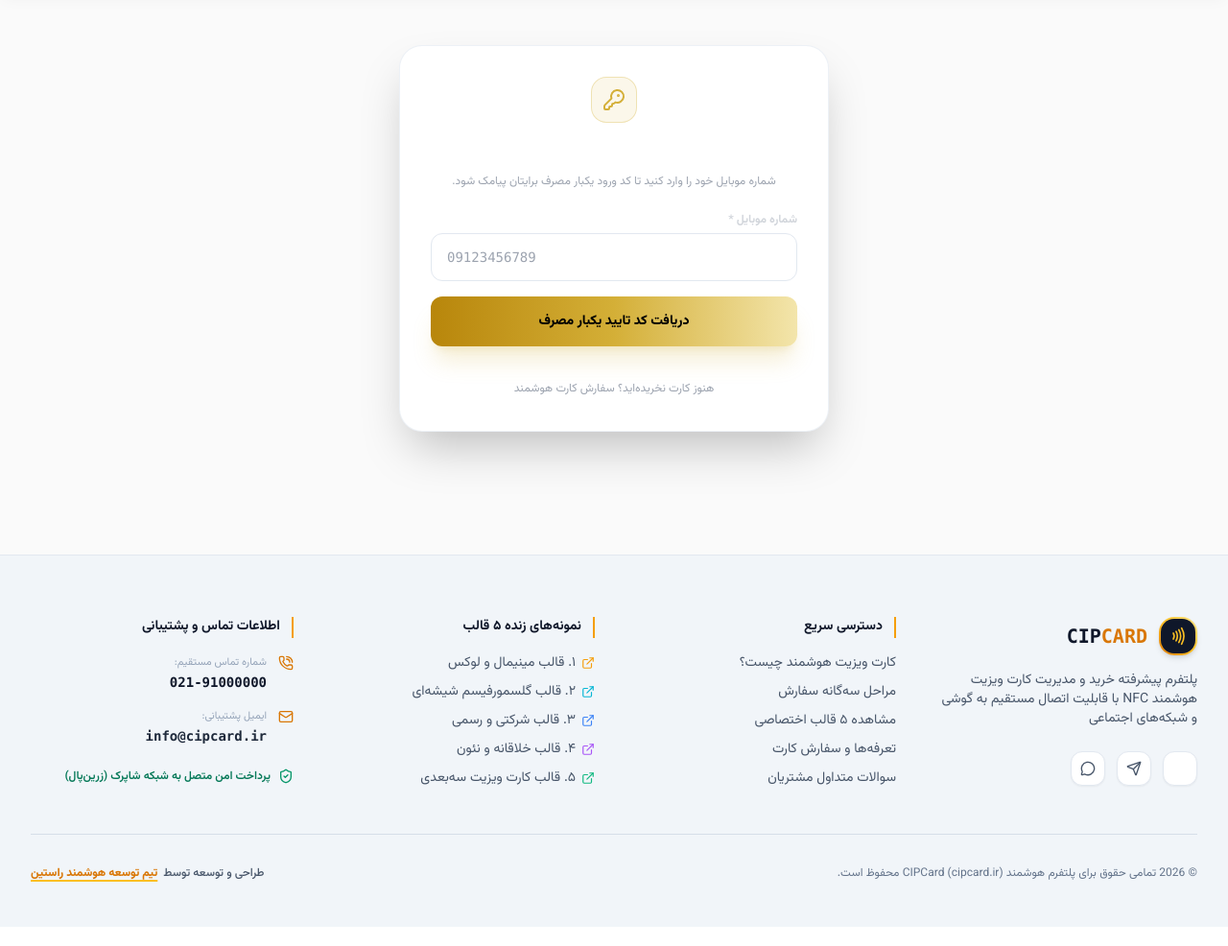
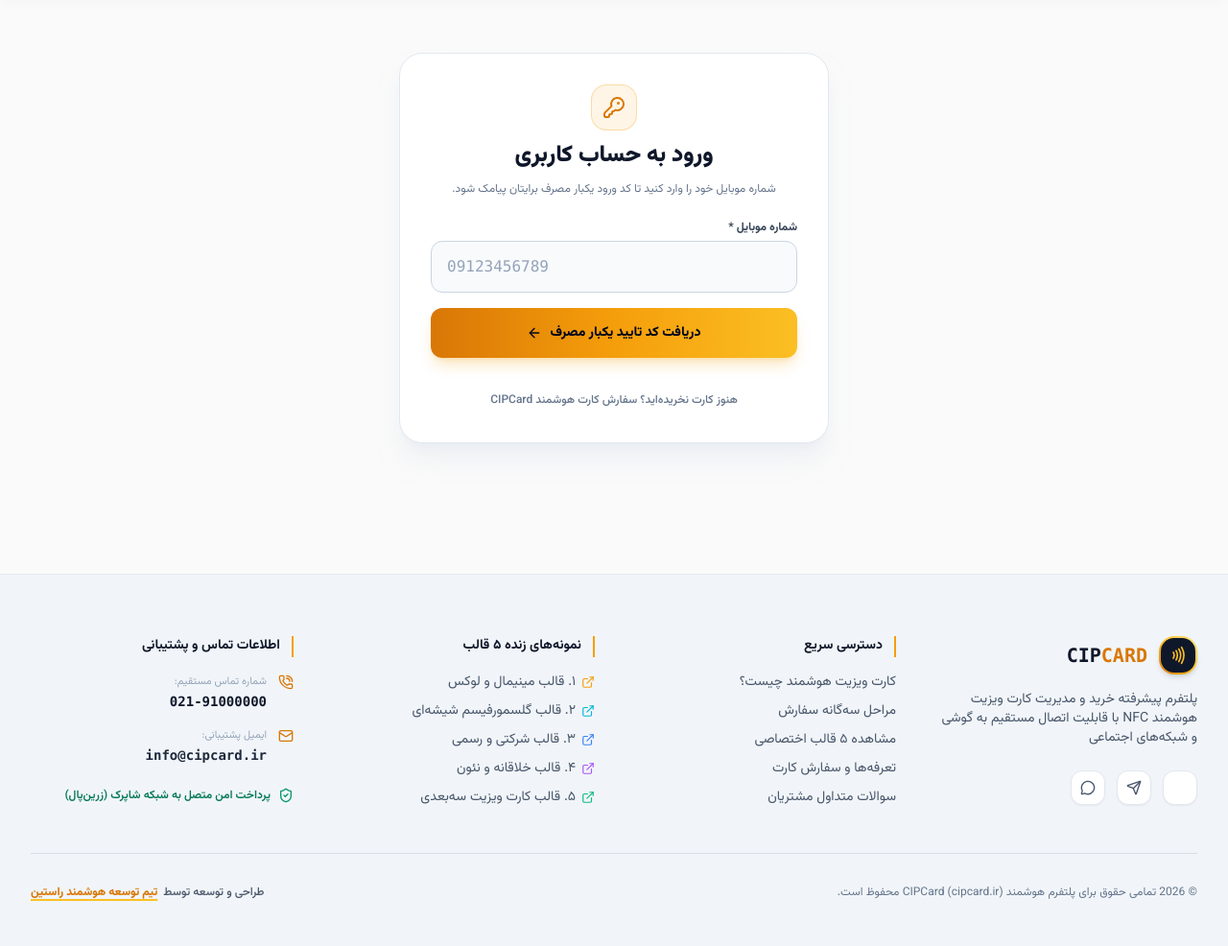
Before and after one commit to esarabi/cipcard, a PHP site: page /auth/login in a window 1280 px wide. Shown: the part 81-1067 px from the top of the page at 96% size. Run offline with PHP 8.4, Linux system fonts and the light colour scheme; data comes from the database, SQL or seed files in the repository; some libraries are stand-ins or nearby versions.

Commit message:
Fix login page input styling: ensure dark readable text on light input backgrounds

```diff
--- a/views/auth/login.php
+++ b/views/auth/login.php
@@ -1,30 +1,33 @@
-<div class="max-w-md mx-auto my-12 p-6 sm:p-8 rounded-3xl bg-brand-surface border border-brand-border/60 shadow-2xl">
+<div class="max-w-md mx-auto my-14 p-6 sm:p-8 rounded-3xl bg-white border border-slate-200 shadow-xl shadow-slate-200/50">
 
     <!-- STEP 1: Phone number -->
     <div id="login-step-phone" class="space-y-6">
         <div class="text-center space-y-2">
-            <div class="w-12 h-12 rounded-2xl bg-brand-gold/10 border border-brand-gold/30 text-brand-gold mx-auto flex items-center justify-center">
+            <div class="w-12 h-12 rounded-2xl bg-amber-500/10 border border-amber-500/30 text-amber-600 mx-auto flex items-center justify-center">
                 <i data-lucide="key-round" class="w-6 h-6"></i>
             </div>
-            <h1 class="text-2xl font-black text-white">ورود بدون رمز عبور</h1>
-            <p class="text-xs text-gray-400">شماره موبایل خود را وارد کنید تا کد ورود یکبار مصرف برایتان پیامک شود.</p>
+            <h1 class="text-2xl font-black text-slate-900">ورود به حساب کاربری</h1>
+            <p class="text-xs text-slate-500">شماره موبایل خود را وارد کنید تا کد ورود یکبار مصرف برایتان پیامک شود.</p>
         </div>
 
         <form id="user-login-form" class="space-y-4">
             <?= \App\Core\Csrf::field() ?>
             <div>
-                <label class="block text-xs font-bold text-gray-300 mb-1.5">شماره موبایل *</label>
-                <input type="tel" id="login-mobile-input" name="mobile" required placeholder="09123456789" dir="ltr" class="w-full px-4 py-3.5 rounded-xl bg-brand-darker border border-brand-border text-white text-sm font-mono focus:border-brand-gold focus:outline-none text-left">
+                <label for="login-mobile-input" class="block text-xs font-bold text-slate-700 mb-1.5">شماره موبایل *</label>
+                <div class="relative">
+                    <input type="tel" id="login-mobile-input" name="mobile" required placeholder="09123456789" dir="ltr" class="w-full px-4 py-3.5 rounded-xl bg-slate-50 border border-slate-300 text-slate-900 text-base font-mono placeholder:text-slate-400 focus:bg-white focus:border-amber-500 focus:ring-2 focus:ring-amber-500/20 focus:outline-none text-left transition-all">
+                </div>
             </div>
 
-            <button type="submit" class="w-full py-4 rounded-xl bg-gradient-to-r from-brand-goldDark via-brand-gold to-brand-goldLight text-black font-extrabold text-sm shadow-xl shadow-brand-gold/20 hover:brightness-110 transition-all">
-                دریافت کد تایید یکبار مصرف
+            <button type="submit" class="w-full py-4 rounded-xl bg-gradient-to-r from-amber-600 via-amber-500 to-amber-400 text-slate-950 font-extrabold text-sm shadow-lg shadow-amber-500/25 hover:brightness-105 active:scale-95 transition-all flex items-center justify-center gap-2">
+                <span>دریافت کد تایید یکبار مصرف</span>
+                <i data-lucide="arrow-left" class="w-4 h-4"></i>
             </button>
         </form>
 
         <div class="text-center pt-2">
-            <a href="<?= \App\Core\Helper::url() ?>" class="text-xs text-gray-400 hover:text-white transition-colors">
-                هنوز کارت نخریده‌اید؟ سفارش کارت هوشمند
+            <a href="<?= \App\Core\Helper::url() ?>#pricing" class="text-xs text-slate-500 hover:text-amber-600 font-medium transition-colors">
+                هنوز کارت نخریده‌اید؟ سفارش کارت هوشمند CIPCard
             </a>
         </div>
     </div>
@@ -32,20 +35,31 @@
     <!-- STEP 2: Enter OTP Code -->
     <div id="login-step-code" class="hidden space-y-6">
         <div class="text-center space-y-2">
-            <h2 class="text-2xl font-black text-white">کد تایید پیامکی</h2>
-            <p class="text-xs text-gray-400">
-                کد ۵ رقمی ارسالی به شماره <span id="login-mobile-text" class="font-mono text-brand-gold"></span> را وارد نمایید:
+            <div class="w-12 h-12 rounded-2xl bg-amber-500/10 border border-amber-500/30 text-amber-600 mx-auto flex items-center justify-center">
+                <i data-lucide="shield-check" class="w-6 h-6"></i>
+            </div>
+            <h2 class="text-2xl font-black text-slate-900">کد تایید پیامکی</h2>
+            <p class="text-xs text-slate-500">
+                کد ۵ رقمی ارسالی به شماره <span id="login-mobile-text" class="font-mono text-amber-600 font-bold"></span> را وارد نمایید:
             </p>
         </div>
 
         <form id="user-verify-form" class="space-y-4">
             <div>
-                <input type="text" id="login-code-input" maxlength="6" placeholder="• • • • •" dir="ltr" class="w-full text-center tracking-[1em] text-2xl font-mono px-4 py-3.5 rounded-xl bg-brand-darker border-2 border-brand-gold text-white focus:outline-none">
+                <input type="text" id="login-code-input" maxlength="6" placeholder="• • • • •" dir="ltr" class="w-full text-center tracking-[0.5em] text-3xl font-mono font-bold px-4 py-3.5 rounded-xl bg-slate-50 border-2 border-amber-500 text-slate-900 placeholder:text-slate-300 focus:bg-white focus:outline-none focus:ring-4 focus:ring-amber-500/20 transition-all">
             </div>
 
-            <button type="submit" class="w-full py-4 rounded-xl bg-gradient-to-r from-brand-goldDark via-brand-gold to-brand-goldLight text-black font-extrabold text-sm shadow-xl shadow-brand-gold/20 hover:brightness-110 transition-all">
-                تایید کد و ورود به پنل کاربری
+            <button type="submit" class="w-full py-4 rounded-xl bg-gradient-to-r from-amber-600 via-amber-500 to-amber-400 text-slate-950 font-extrabold text-sm shadow-lg shadow-amber-500/25 hover:brightness-105 active:scale-95 transition-all flex items-center justify-center gap-2">
+                <i data-lucide="check" class="w-4 h-4"></i>
+                <span>تایید کد و ورود به پنل کاربری</span>
             </button>
+
+            <div class="text-center pt-1">
+                <button type="button" id="back-to-phone-btn" class="text-xs text-slate-500 hover:text-amber-600 font-medium transition-colors flex items-center justify-center gap-1 mx-auto">
+                    <i data-lucide="edit-3" class="w-3.5 h-3.5"></i>
+                    <span>ویرایش شماره موبایل</span>
+                </button>
+            </div>
         </form>
     </div>
 
@@ -54,7 +68,16 @@
 <script>
 document.addEventListener('DOMContentLoaded', () => {
     const loginForm = document.getElementById('user-login-form');
+    const backBtn = document.getElementById('back-to-phone-btn');
     let targetMobile = '';
+
+    if (backBtn) {
+        backBtn.addEventListener('click', () => {
+            document.getElementById('login-step-code').classList.add('hidden');
+            document.getElementById('login-step-phone').classList.remove('hidden');
+            document.getElementById('login-mobile-input').focus();
+        });
+    }
 
     if (loginForm) {
         loginForm.addEventListener('submit', async (e) => {
@@ -72,20 +95,23 @@ document.addEventListener('DOMContentLoaded', () => {
             const formData = new FormData(loginForm);
 
             try {
-                const res = await fetch('/auth/otp/send', { method: 'POST', body: formData });
+                const res = await fetch('<?= \App\Core\Helper::url("auth/otp/send") ?>', { method: 'POST', body: formData });
                 const data = await res.json();
                 if (data.success) {
                     document.getElementById('login-step-phone').classList.add('hidden');
                     document.getElementById('login-step-code').classList.remove('hidden');
                     document.getElementById('login-mobile-text').innerText = data.mobile;
+                    document.getElementById('login-code-input').focus();
+                    if (window.lucide) lucide.createIcons();
                 } else {
                     alert(data.message || 'خطا در ارسال کد.');
                 }
             } catch (err) {
-                alert('خطای اتصال.');
+                alert('خطای اتصال به سرور.');
             } finally {
                 submitBtn.disabled = false;
                 submitBtn.innerHTML = originalText;
+                if (window.lucide) lucide.createIcons();
             }
         });
     }
@@ -101,7 +127,7 @@ document.addEventListener('DOMContentLoaded', () => {
             if (!code) return;
 
             submitBtn.disabled = true;
-            submitBtn.innerHTML = 'در حال بررسی...';
+            submitBtn.innerHTML = 'در حال بررسی کد...';
 
             const formData = new FormData();
             formData.append('mobile', targetMobile);
@@ -109,19 +135,21 @@ document.addEventListener('DOMContentLoaded', () => {
             formData.append('csrf_token', document.querySelector('meta[name="csrf-token"]')?.content || '');
 
             try {
-                const res = await fetch('/auth/otp/verify', { method: 'POST', body: formData });
+                const res = await fetch('<?= \App\Core\Helper::url("auth/otp/verify") ?>', { method: 'POST', body: formData });
                 const data = await res.json();
                 if (data.success && data.redirect) {
                     window.location.href = data.redirect;
                 } else {
-                    alert(data.message || 'کد تایید نامعتبر است.');
+                    alert(data.message || 'کد تایید وارد شده نامعتبر یا منقضی شده است.');
                     submitBtn.disabled = false;
                     submitBtn.innerHTML = originalText;
+                    if (window.lucide) lucide.createIcons();
                 }
             } catch (err) {
                 alert('خطا در احراز هویت.');
                 submitBtn.disabled = false;
                 submitBtn.innerHTML = originalText;
+                if (window.lucide) lucide.createIcons();
             }
         });
     }
```
